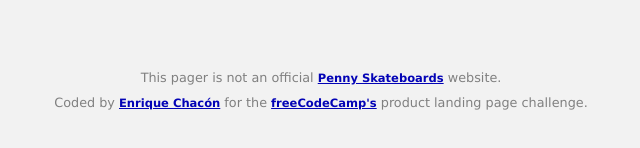
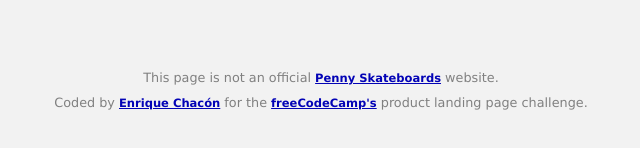
Before and after one commit to enriquechac/fcc-product-landing, a plain HTML site: page index.html in a window 1280 px wide. Shown: the part 1530-1678 px from the top of the page, 319-959 px from the left. Drawn offline with Linux system fonts and the light colour scheme.

Commit message:
Footer fixed

```diff
--- a/index.html
+++ b/index.html
@@ -80,7 +80,7 @@
 
     <!-- ? FOOTER -->
     <footer id="footer">
-        <p>This pager is not an official <a href="https://mx.pennyskateboards.com/">Penny Skateboards</a> website.</p>
+        <p>This page is not an official <a href="https://mx.pennyskateboards.com/">Penny Skateboards</a> website.</p>
         <p>Coded by <a href="https://enriquechacon.com">Enrique Chacón</a> for the <a href="https://www.freecodecamp.org/">freeCodeCamp's</a> product landing page challenge.</p>
     </footer>
 </body>
```
